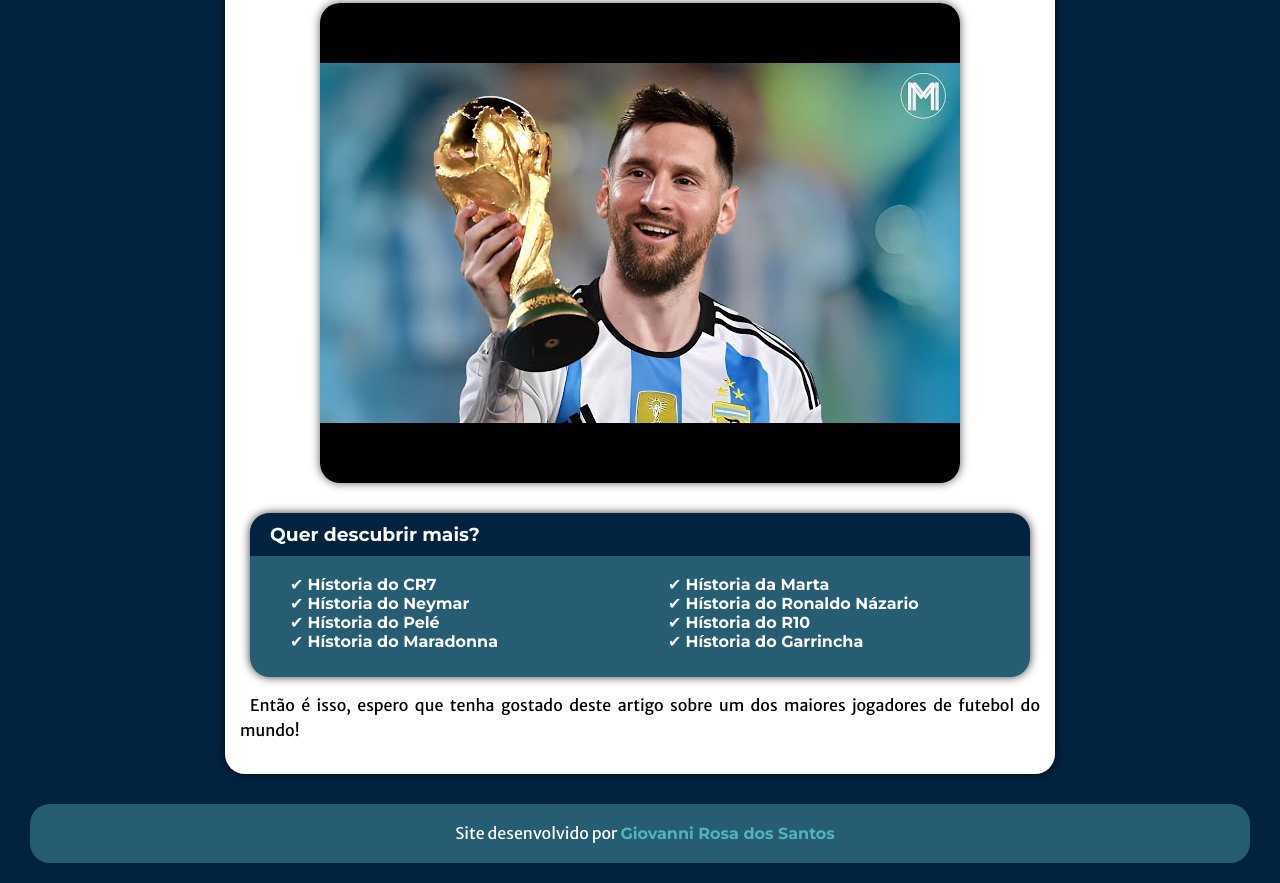
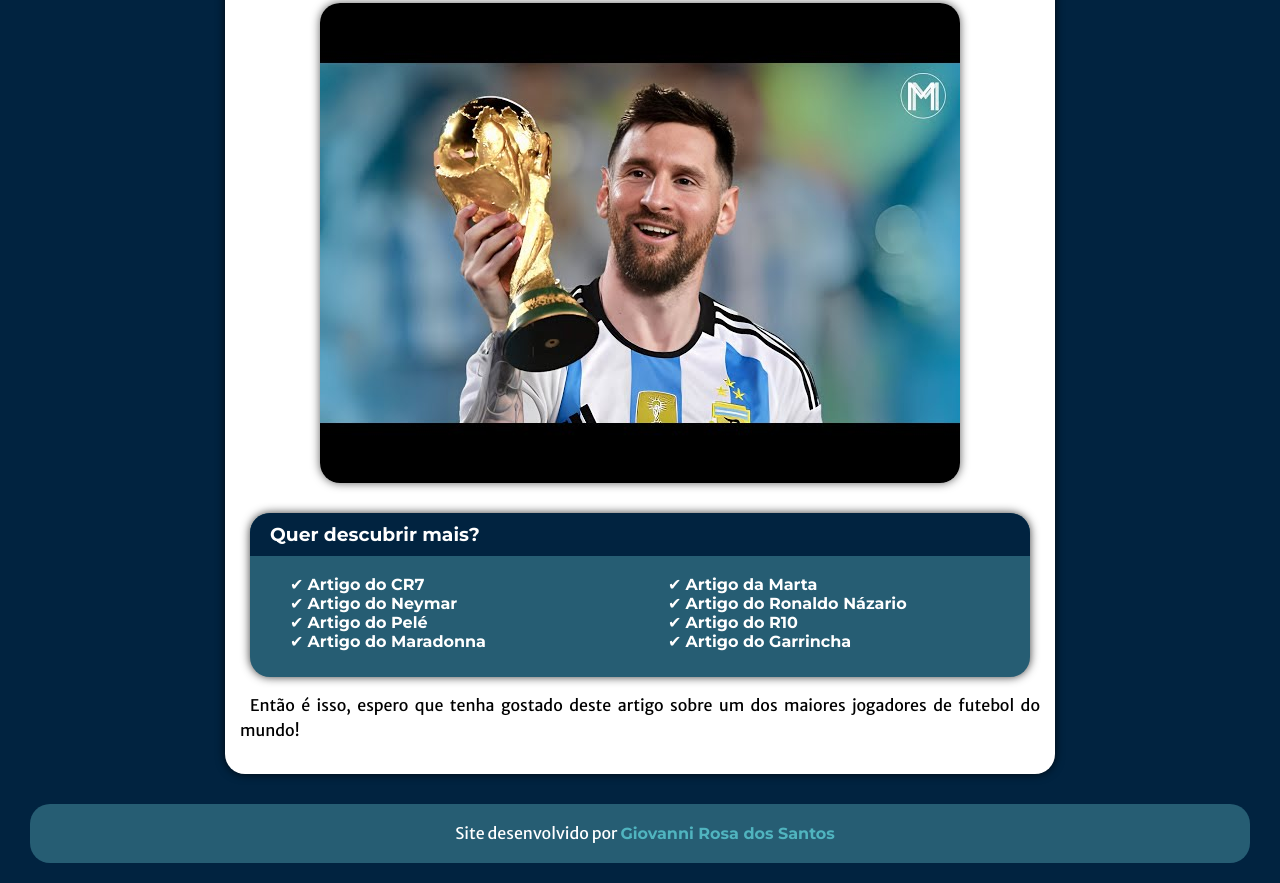
Before and after one commit to Giovanni1625/projeto-messi, a plain HTML site: page index.html in a window 1280 px wide. Shown: the part 4146-5029 px from the top of the page. Drawn offline with Linux system fonts and the light colour scheme.

Commit message:
artigo aside

```diff
--- a/index.html
+++ b/index.html
@@ -98,14 +98,14 @@
             <aside>
                 <h3>Quer descubrir mais?</h3>
                 <ul>
-                    <li class="lista"><a href="#">Hístoria do CR7</a></li>
-                    <li class="lista"><a href="#">Hístoria do Neymar</a></li>
-                    <li class="lista"><a href="#">Hístoria do Pelé</a></li>
-                    <li class="lista"><a href="#">Hístoria do Maradonna</a></li>
-                    <li class="lista"><a href="#">Hístoria da Marta</a></li>
-                    <li class="lista"><a href="#">Hístoria do Ronaldo Názario</a></li>
-                    <li class="lista"><a href="#">Hístoria do R10</a></li>
-                    <li class="lista"><a href="#">Hístoria do Garrincha</a></li>
+                    <li class="lista"><a href="#">Artigo do CR7</a></li>
+                    <li class="lista"><a href="#">Artigo do Neymar</a></li>
+                    <li class="lista"><a href="#">Artigo do Pelé</a></li>
+                    <li class="lista"><a href="#">Artigo do Maradonna</a></li>
+                    <li class="lista"><a href="#">Artigo da Marta</a></li>
+                    <li class="lista"><a href="#">Artigo do Ronaldo Názario</a></li>
+                    <li class="lista"><a href="#">Artigo do R10</a></li>
+                    <li class="lista"><a href="#">Artigo do Garrincha</a></li>
                 </ul>
             </aside>
             <p>Então é isso, espero que tenha gostado deste artigo sobre um dos maiores jogadores de futebol do mundo!</p>
```
